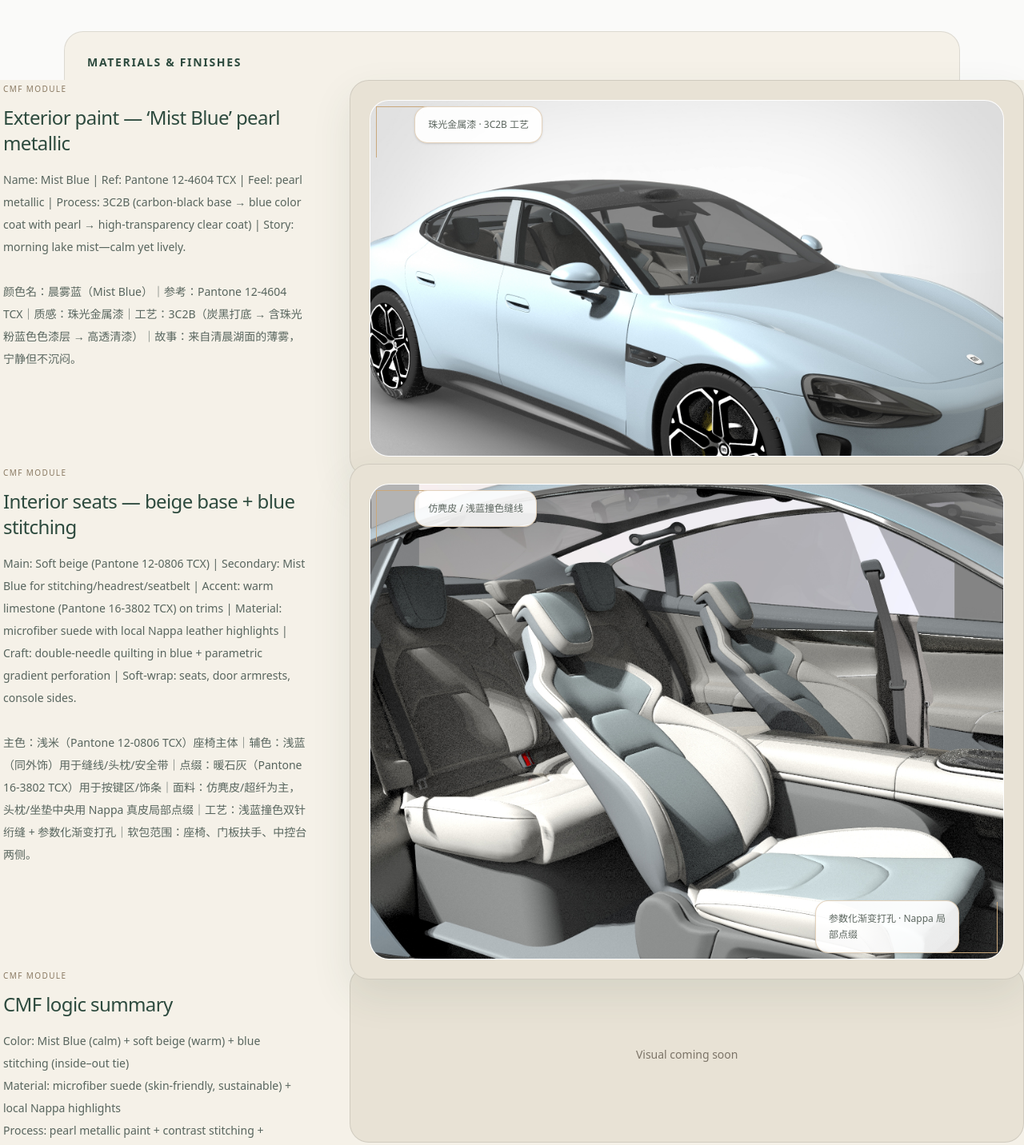
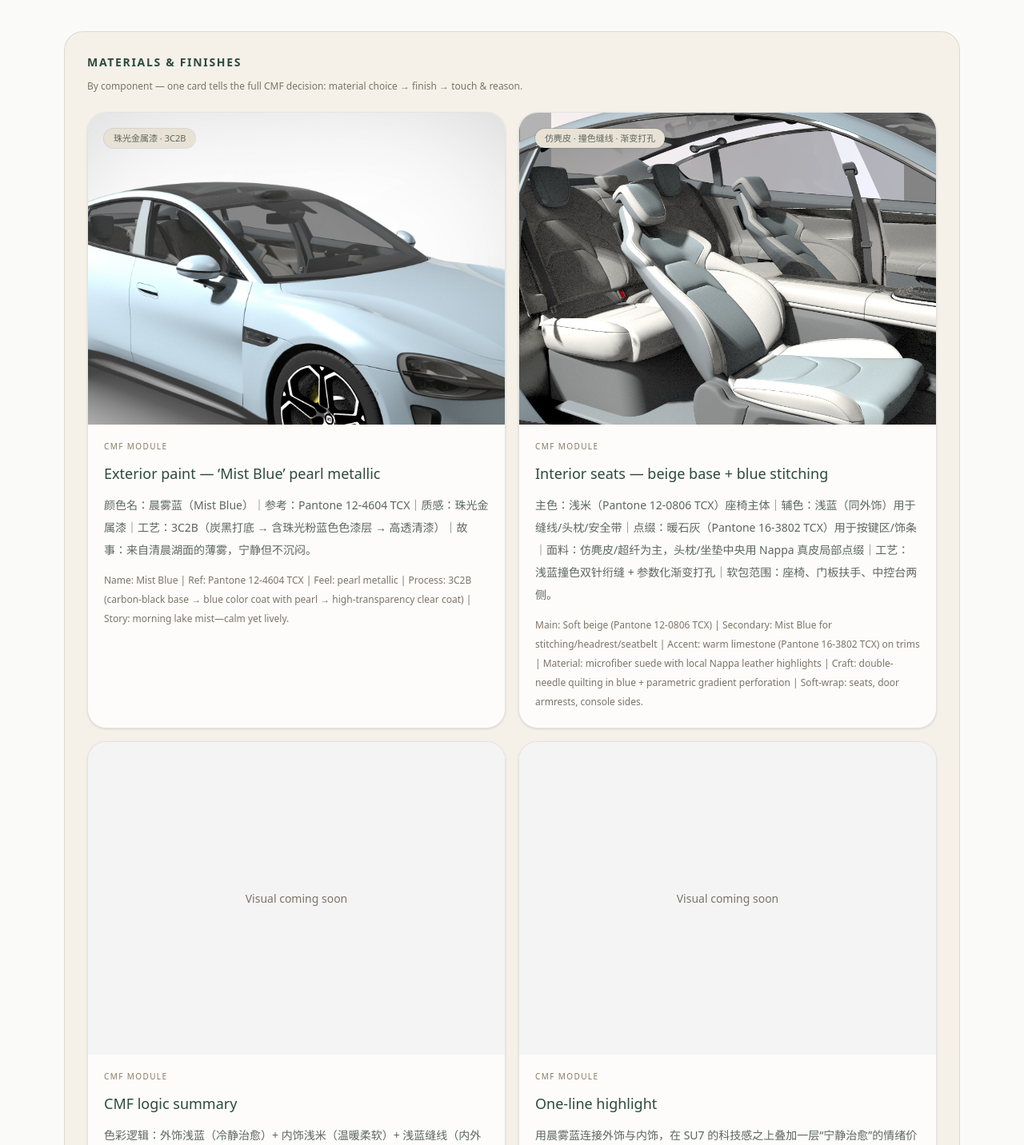
Before and after one commit to janeli8030-netizen/jane-li-portfolio, a Next.js app: page /projects/su7-cmf-proposal in a window 1280 px wide. Shown: the part 3818-5250 px from the top of the page at 80% size. Built offline with nearby package versions, Linux system fonts and the light colour scheme.

Commit message:
Match SU7 CMF section layout to competitor comparison cards

```diff
--- a/src/app/projects/[slug]/page.tsx
+++ b/src/app/projects/[slug]/page.tsx
@@ -4,7 +4,6 @@ import SectionImage from "@/components/SectionImage";
 import CmfSwatchGrid, { type CmfSwatch } from "@/components/CmfSwatchGrid";
 import MoodboardMagazine from "@/components/MoodboardMagazine";
 import Reveal from "@/components/Reveal";
-import StickyShowcase from "@/components/StickyShowcase";
 import HeroScene from "@/components/HeroScene";
 import StatementBlock from "@/components/StatementBlock";
 import { projects } from "@/lib/content";
@@ -508,49 +507,39 @@ export default async function ProjectDetailPage({ params }: { params: Promise<{
               </div>
             </>
           ) : isSu7 ? (
-            <div className="grid gap-6">
+            <div className="grid gap-4 md:grid-cols-2">
               {(s.finish?.processes ?? []).map((p) => (
-                <StickyShowcase
-                  key={p.name}
-                  eyebrow="CMF module"
-                  title={p.name}
-                  body={`${p.description?.en ?? ""}\n\n${p.description?.zh ?? ""}`}
-                >
+                <div key={p.name} className="overflow-hidden rounded-[24px] border border-black/10 bg-white/80 shadow-sm">
                   {p.compare?.afterSrc ? (
-                    <div className="relative min-h-[320px] overflow-hidden rounded-[24px] border border-black/10 bg-[#E8E2D5] p-5 md:p-6 shadow-[0_20px_50px_rgba(45,74,62,0.10)]">
-                      <div className="overflow-hidden rounded-[24px] border border-white/60 bg-white">
-                        {/* eslint-disable-next-line @next/next/no-img-element */}
-                        <img src={p.compare.afterSrc} alt={p.compare?.alt?.en ?? p.name} className="h-full w-full object-cover transition duration-700 hover:scale-[1.02]" />
-                      </div>
+                    <div className="relative aspect-[4/3] bg-white">
+                      {/* eslint-disable-next-line @next/next/no-img-element */}
+                      <img src={p.compare.afterSrc} alt={p.compare?.alt?.en ?? p.name} className="h-full w-full object-cover" />
 
                       {p.name.includes("Exterior") ? (
-                        <>
-                          <div className="absolute left-8 top-8 h-16 w-16 border-l border-t border-[#C9A87C]" />
-                          <div className="absolute left-20 top-8 max-w-[180px] rounded-2xl border border-[#C9A87C]/50 bg-white/90 px-4 py-3 text-xs leading-5 text-[#5C665F] shadow-sm">
-                            珠光金属漆 · 3C2B 工艺
-                          </div>
-                        </>
+                        <div className="absolute left-5 top-5 rounded-full bg-[#E8E2D5] px-3 py-1 text-[11px] text-[#5C665F] ring-1 ring-black/10">
+                          珠光金属漆 · 3C2B
+                        </div>
                       ) : null}
 
                       {p.name.includes("Interior") ? (
-                        <>
-                          <div className="absolute left-8 top-8 h-16 w-16 border-l border-t border-[#C9A87C]" />
-                          <div className="absolute left-20 top-8 max-w-[180px] rounded-2xl border border-[#C9A87C]/50 bg-white/90 px-4 py-3 text-xs leading-5 text-[#5C665F] shadow-sm">
-                            仿麂皮 / 浅蓝撞色缝线
-                          </div>
-                          <div className="absolute bottom-8 right-8 h-16 w-16 border-b border-r border-[#C9A87C]" />
-                          <div className="absolute bottom-8 right-20 max-w-[180px] rounded-2xl border border-[#C9A87C]/50 bg-white/90 px-4 py-3 text-xs leading-5 text-[#5C665F] shadow-sm">
-                            参数化渐变打孔 · Nappa 局部点缀
-                          </div>
-                        </>
+                        <div className="absolute left-5 top-5 rounded-full bg-[#E8E2D5] px-3 py-1 text-[11px] text-[#5C665F] ring-1 ring-black/10">
+                          仿麂皮 · 撞色缝线 · 渐变打孔
+                        </div>
                       ) : null}
                     </div>
                   ) : (
-                    <div className="flex min-h-[220px] items-center justify-center rounded-[24px] border border-black/10 bg-[#E8E2D5] p-6 text-sm text-[#7C7468]">
+                    <div className="flex aspect-[4/3] items-center justify-center bg-zinc-100 text-sm text-[#7C7468]">
                       Visual coming soon
                     </div>
                   )}
-                </StickyShowcase>
+
+                  <div className="space-y-3 p-5">
+                    <div className="text-[10px] uppercase tracking-[0.14em] text-[#8A7A63]">CMF module</div>
+                    <div className="text-lg font-medium text-[#2D4A3E]">{p.name}</div>
+                    {p.description?.zh ? <p className="text-sm leading-7 text-[#5C665F] whitespace-pre-line">{p.description.zh}</p> : null}
+                    {p.description?.en ? <p className="text-xs leading-6 text-[#7C7468]">{p.description.en}</p> : null}
+                  </div>
+                </div>
               ))}
             </div>
           ) : (
```
